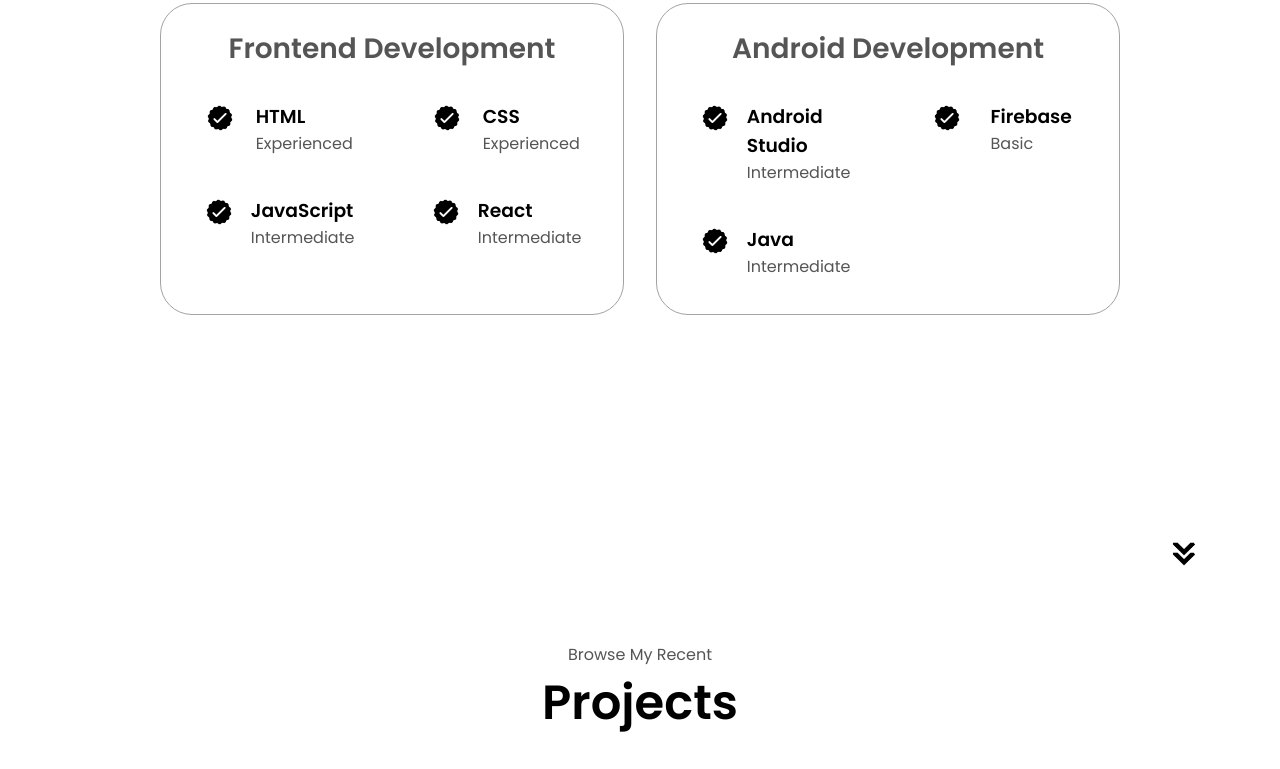
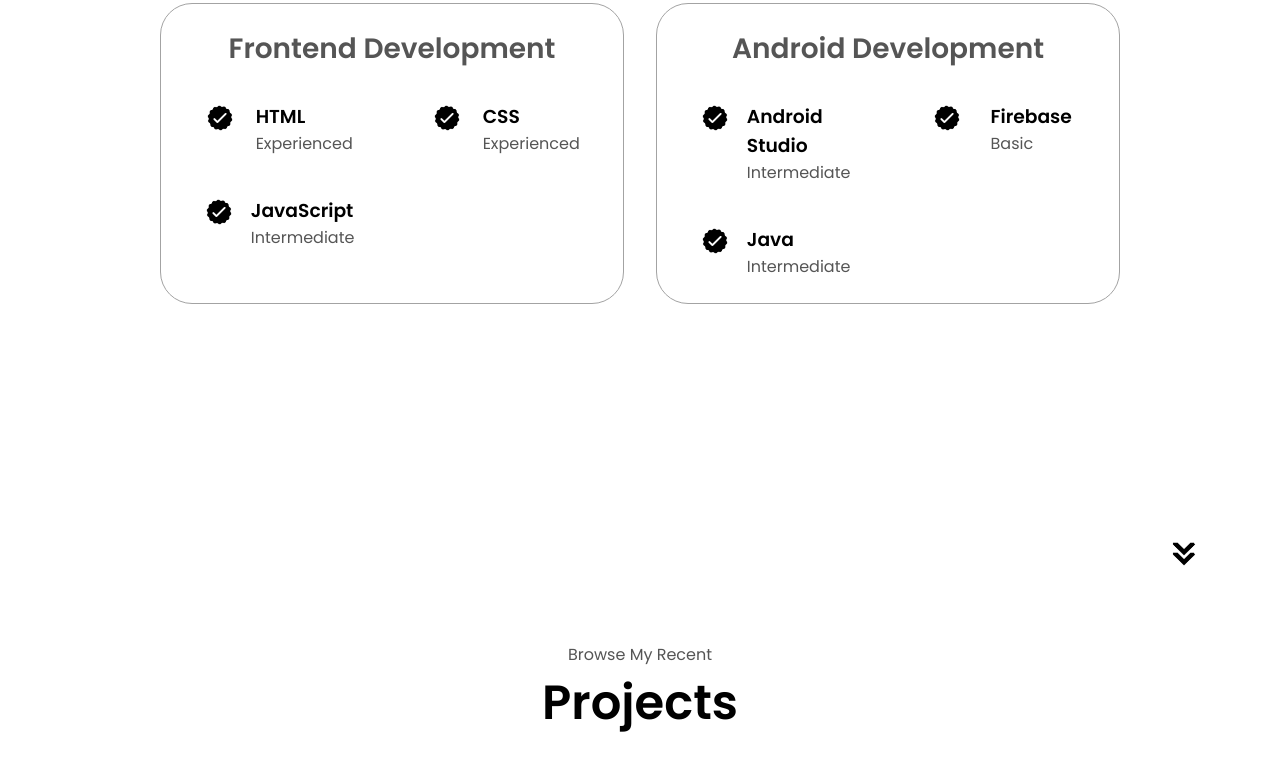
Before and after one commit to jayant-sketch/html-css-js-portfolio-jayant, a plain HTML site: page index.html in a window 1280 px wide. Shown: the part 1822-2591 px from the top of the page. Drawn offline with Linux system fonts and the light colour scheme.

Commit message:
Update index.html

```diff
--- a/index.html
+++ b/index.html
@@ -112,13 +112,6 @@
                 </div>
               </article>
               <article>
-                <img src="./assets/checkmark.png"alt="Skills icon"class="icon"/>
-                <div>
-                  <h3>React</h3>
-                  <p>Intermediate</p>
-                </div>
-              </article>
-              <article>
               </article>
             </div>
           </div>
```
